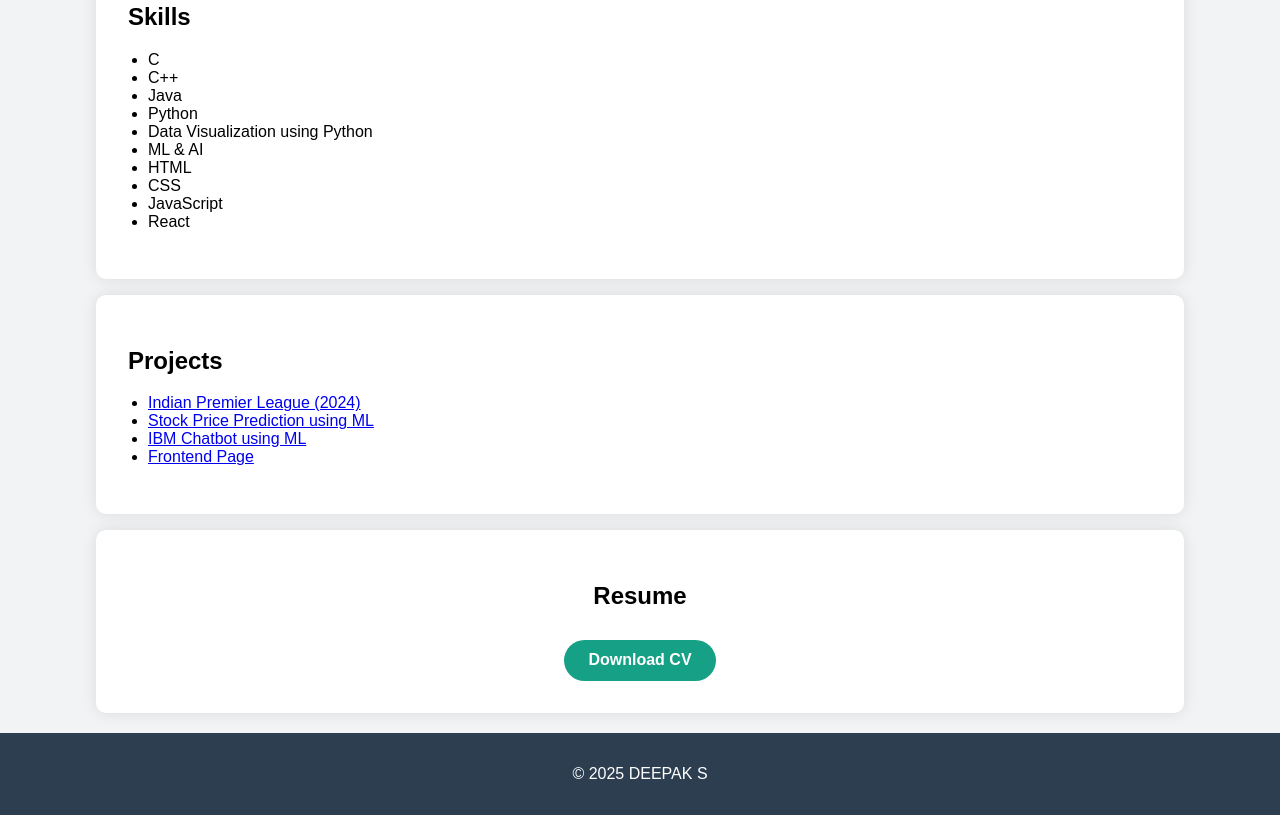
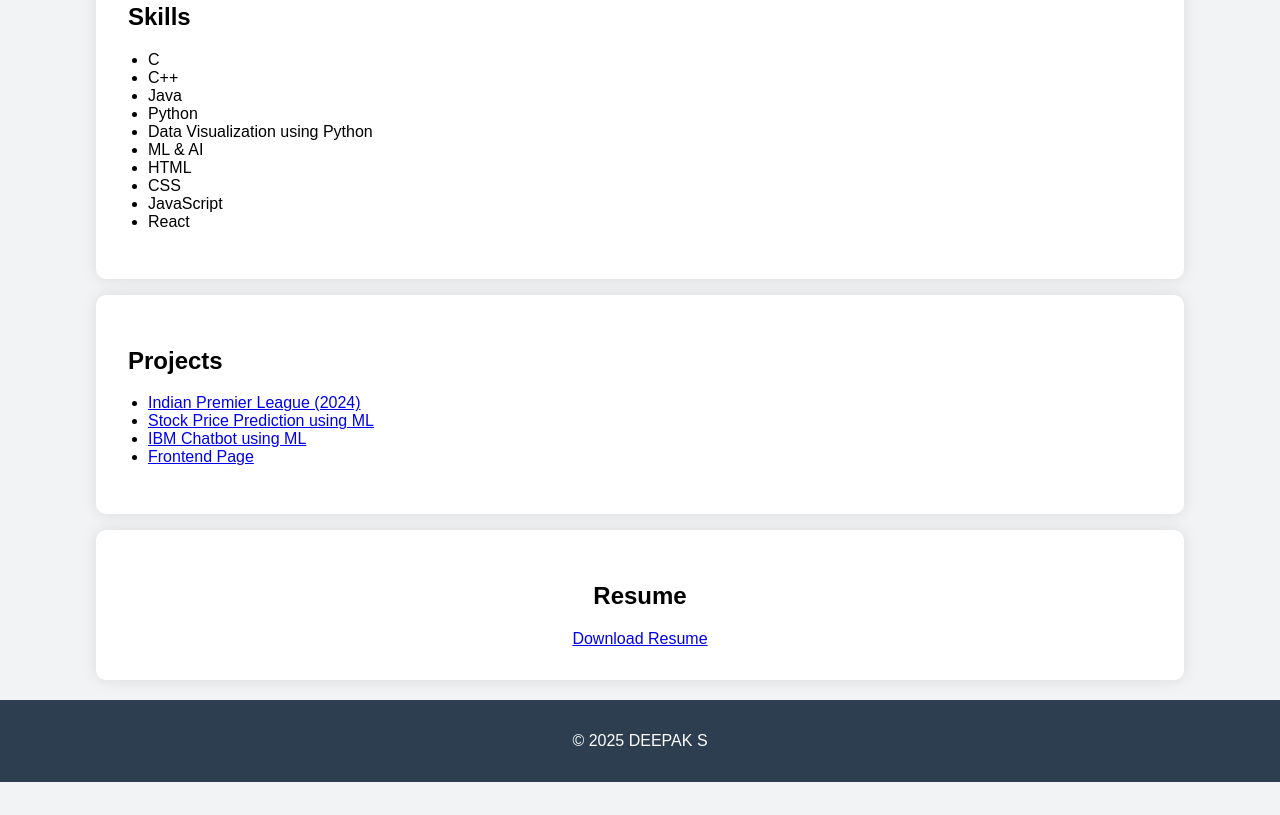
Before and after one commit to deepak11583/deepak, a plain HTML site: page index.html in a window 1280 px wide. Shown: the part 983-1798 px from the top of the page. After the commit the page ends 1765 px from the top, so only its background shows below. Drawn offline with Linux system fonts and the light colour scheme.

Commit message:
index.html

```diff
--- a/index.html
+++ b/index.html
@@ -156,7 +156,7 @@
     <section id="resume">
         <div class="section-content" style="text-align: center;">
             <h2>Resume</h2>
-            <a href="./mycv.pdf" target="_blank" class="download-button">Download CV</a>
+            <a href= "C:\Users\mvsat\Downloads\AK CV.jpg" class="resume-button" download>Download Resume</a>
         </div>
     </section>
 
```
